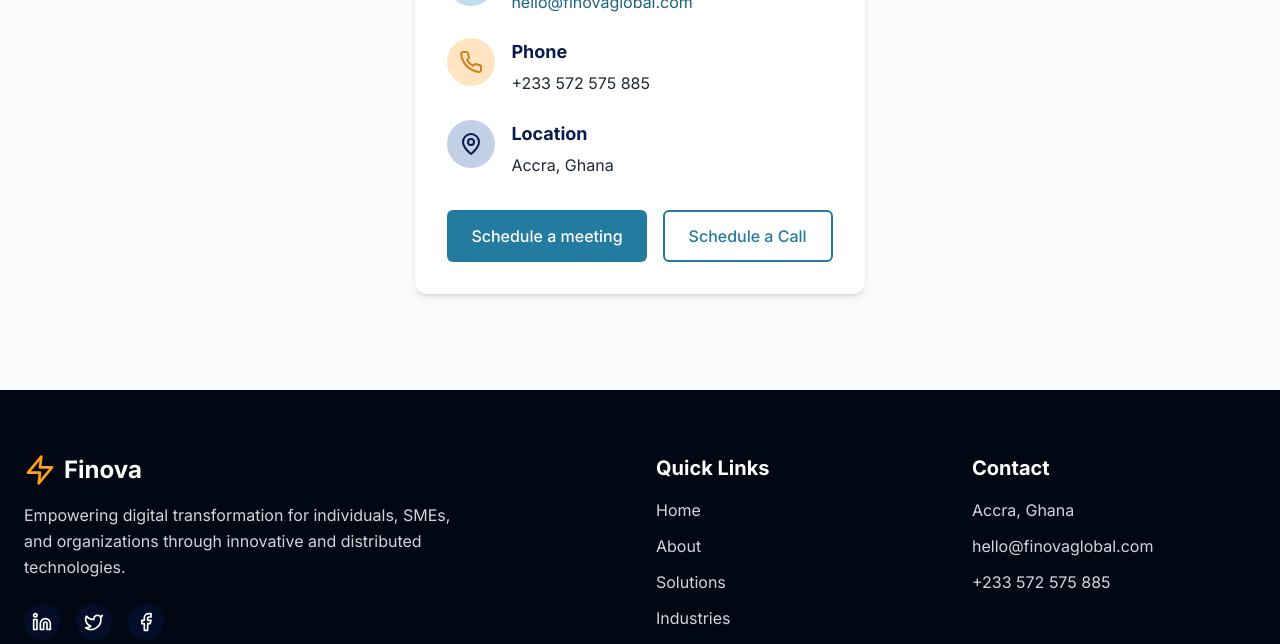
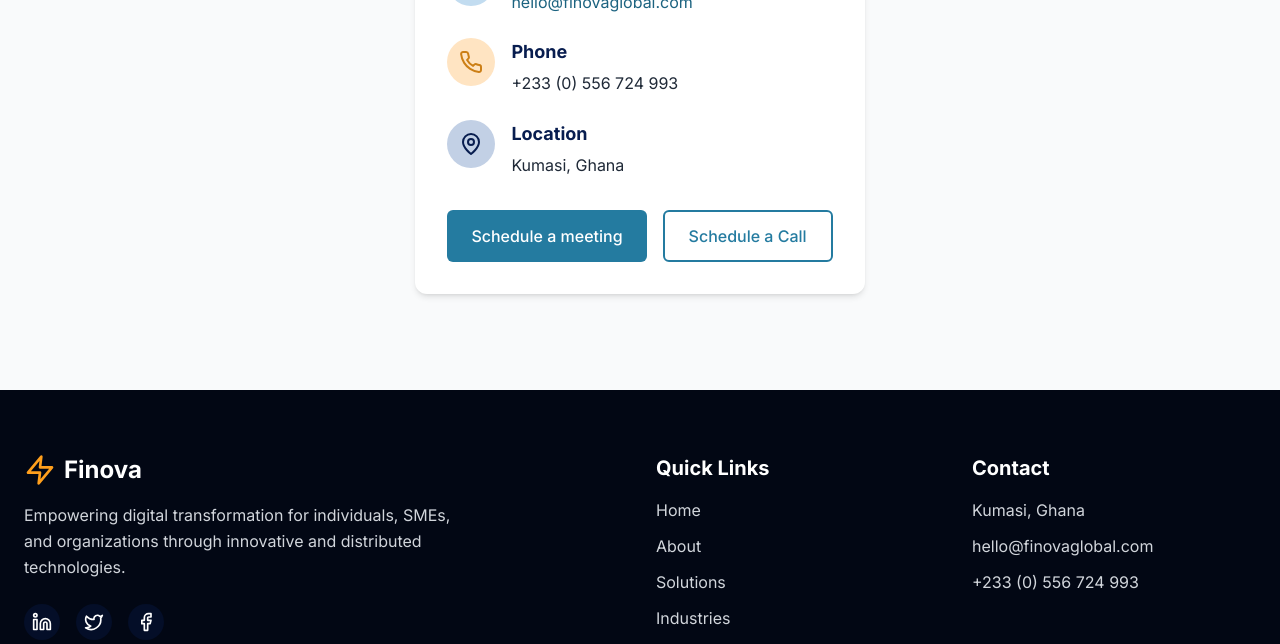
Before and after one commit to narteysarso/finova-global, a React (Vite) app: page / in a window 1280 px wide. Shown: the part 4772-5416 px from the top of the page. Built offline with nearby package versions, Linux system fonts and the light colour scheme.

Commit message:
update contact details

```diff
--- a/src/App.tsx
+++ b/src/App.tsx
@@ -6,7 +6,6 @@ import WhoWeAre from './components/sections/WhoWeAre';
 import WhatWeOffer from './components/sections/WhatWeOffer';
 import AboutUs from './components/sections/AboutUs';
 import Solutions from './components/sections/Solutions';
-import Industries from './components/sections/Industries';
 import Resources from './components/sections/Resources';
 import Contact from './components/sections/Contact';
 import './styles/globals.css';
@@ -14,7 +13,6 @@ import Products from './components/sections/Products';
 
 function App() {
   useEffect(() => {
-    // Update page title
     document.title = 'Finova Global Technologies | Empowering Digital Services & Commerce';
   }, []);
 
@@ -28,7 +26,6 @@ function App() {
         <AboutUs />
         <Solutions />
         <Products />
-        {/* <Industries /> */}
         <Resources />
         <Contact />
       </main>
--- a/src/constants/content.ts
+++ b/src/constants/content.ts
@@ -141,12 +141,12 @@ export const content = {
     message: "We'd love to hear from you.",
     details: {
       email: "hello@finovaglobal.com",
-      phone: "+233 572 575 885",
-      location: "Accra, Ghana"
+      phone: "+233 (0) 556 724 993",
+      location: "Kumasi, Ghana"
     },
     buttons: [
       { text: "Schedule a meeting", link: "#contact-form" },
-      { text: "Schedule a Call", link: "tel:+233572575885", variant: "outline" }
+      { text: "Schedule a Call", link: "tel:+233556724993", variant: "outline" }
     ],
     formFields: [
       { name: "name", label: "Full Name", type: "text", placeholder: "Your Name" },
```
